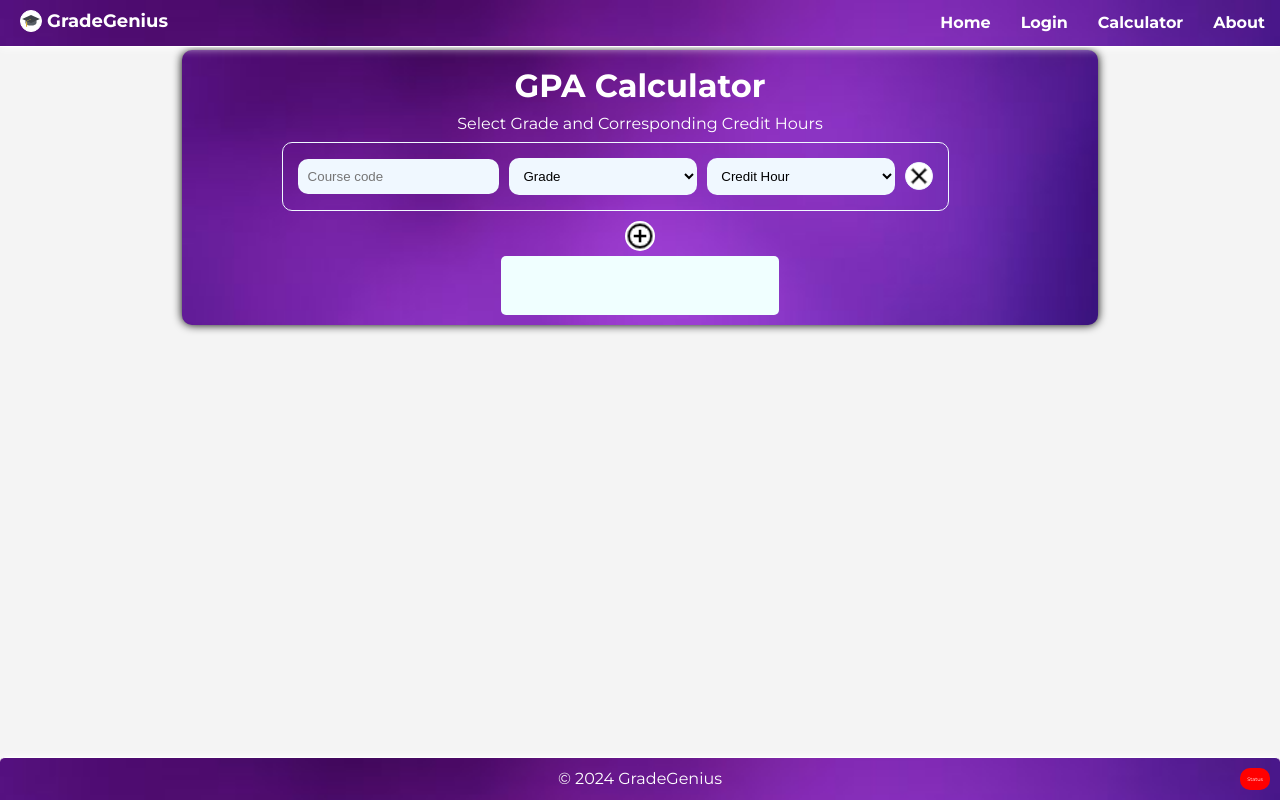
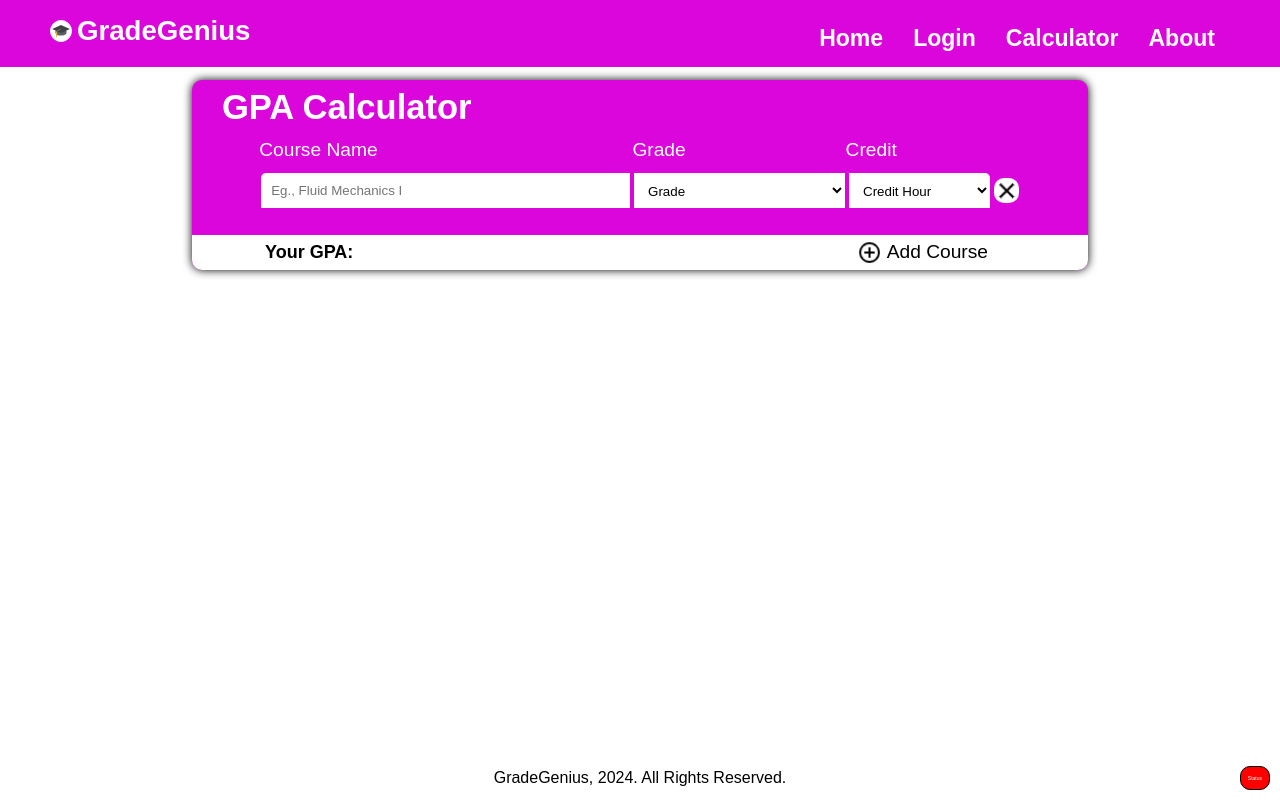
Before and after one commit to guyestguygithub001/Grade_Genius, a Flask app: page /calculate in a window 1280 px wide. Run offline with Flask 3, Linux system fonts and the light colour scheme; some web fonts are replaced.

Commit message:
UI changes

```diff
--- a/gradegenius/console.py
+++ b/gradegenius/console.py
@@ -1,4 +1,4 @@
-#!/usr/bin/python3
+#!/bin/python3
 """Console program for grade genius"""
 from calculator.grade_cal import grade_cal
 from models.user import User
--- a/gradegenius/test.py
+++ b/gradegenius/test.py
@@ -2,7 +2,7 @@
 '''Test Calculator'''
 from calculator.grade_cal import grade_cal
 
-grade = ['A', 'C', 'B', 'A']
-hours = [4, 3, 5, 4 ]
+grade = ['A', 'C', 'B', 'A', 'D']
+hours = [4, 3, 5, 4, 1]
 
-print("Your GPA is {:.3f}".format(grade_cal(grade, hours)))
+print("Your GPA is {:.2f}".format(grade_cal(grade, hours)))
--- a/gradegenius/web_flask/static/scripts/calculator.js
+++ b/gradegenius/web_flask/static/scripts/calculator.js
@@ -181,7 +181,7 @@ function calculateGpa(grades, hour) {
 	}
 	gpa = total !== 0 ?  qualityPoints / total : 0;
 	gpa = gpa.toFixed(2);
-	resultDiv.textContent = `GPA: ${gpa}`;
+	resultDiv.textContent = ` ${gpa}`;
     } else {
 	    resultDiv.textContent = '\u00A0';
     }
--- a/gradegenius/web_flask/static/scripts/status.js
+++ b/gradegenius/web_flask/static/scripts/status.js
@@ -23,9 +23,10 @@ fetch(status_url)
 	})
 
 let navToggle = document.getElementById("nav-toggle");
+let nav = document.querySelector("nav");
+nav.style.right = '-450px';
 
 navToggle.addEventListener('click', () => {
-	let nav = document.querySelector("nav");
 	if (nav.style.right === '-450px') {
 		console.log("Show nav");
 		nav.style.right = '0';
@@ -37,6 +38,5 @@ navToggle.addEventListener('click', () => {
 		nav.style.top = '7px';
 		navToggle.textContent = '\u2630';
 		navToggle.style.right = "15px";
-
 	}
 });
--- a/gradegenius/web_flask/static/styles/calculator.css
+++ b/gradegenius/web_flask/static/styles/calculator.css
@@ -1,66 +1,87 @@
 #gpa-list {
 	list-style: none;
 	padding: 0;
-	width: 80%;
+	width: 85%;
 	margin: 5px;
 }
 
 .container {
 	display: flex;
 	flex-direction: column;
-	background-color: purple;
-	background-image: url(../images/background.jpg);
-	background-size: cover;
+	background-color: rgb(219, 6, 219);
+	/* background-image: url(../images/background.jpg);
+	background-size: cover; */
 	width: 70%;
 	margin-left: auto;
 	margin-right: auto;
 	border-radius: 10px;
-	padding: 10px;
+	/* padding: 10px; */
 	align-items: center;
 	justify-content: center;
-	margin-top: 50px;
+	margin-top: 80px;
 	margin-bottom: 50px;
 	box-shadow: 0 0 10px;
+	font-size: larger;
 }
 
-li select,
-li button,
-li input
+.gpa-field select,
+.gpa-field button,
+.gpa-field input
  {
-	background-color: aliceblue;
+	background-color: white;
 	border: none;
 	padding: 10px;
 	border-radius: 10px;
-	width: 40%;
 	cursor: pointer;
-	margin: 5px;
+	margin: 2px;
+	font-family: inherit;
 }
 
-li input {
+.gpa-field select {
+	border-radius: 0;
+}
+
+.gpa-field input {
 	cursor: auto;
+	border-radius: 0;
+	border-top-left-radius: 5px;
+	width: 50%;
+	height: 15px;
 }
+
+.gpa-field .gpa-grade {
+	width: 30%;
+	border-radius: 0;
+	height: 35px;
+}
+
+.gpa-field .gpa-hour {
+	width: 20%;
+	border-top-right-radius: 5px;
+	height: 35px;
+	font-weight: lighter;
+}
+
 .gpa-field {
 	display: flex;
 	align-items: center;
 	justify-content: space-around;
-	width: 90%;
-	border: 1px solid aliceblue;
-	padding: 10px;
+	width: 100%;
+	border: none;
+	padding: 0;
 }
 
-.gpa-field:first-child {
-	border-top-right-radius: 10px;
+/* .gpa-list:first-child input {
 	border-top-left-radius: 10px;
 }
 
-.gpa-field:last-child {
+.gpa-list:last-child #hour {
 	border-bottom-right-radius: 10px;
-	border-bottom-left-radius: 10px;
-}
+} */
 
 .add-icon {
 	margin: 5px;
-	width: 30px;
+	width: 25px;
 	aspect-ratio: 1;
 	background-image: url(../images/add_circle.png);
 	background-repeat: no-repeat;
@@ -72,7 +93,7 @@ li input {
 }
 
 .remove-icon {
-	width: 30px;
+	width: 25px;
 	aspect-ratio: 1;
 	background-image: url(../images/close.png);
 	background-repeat: no-repeat;
@@ -83,25 +104,85 @@ li input {
 	border-radius: 50%;
 }
 
+.bottom {
+	display: flex;
+	justify-content: space-evenly;
+	align-content: center;
+	width: 100%;
+	background-color: white;
+	border-bottom-left-radius: 10px;
+	border-bottom-right-radius: 10px;
+	margin-top: 20px;
+}
+
 .result {
 	font-weight: bold;
 	display: flex;
 	justify-content: center;
 	align-items: center;
-	background-color: azure;
-	width: 30%;
+	/* background-color: azure; */
 	border-radius: 5px;
 	aspect-ratio: 5.5;
-	font-size: 20px;
-	padding: 5px;
+	font-size: 18px;
+	margin-right: auto;
+	padding-left: 73px;
 }
 
-h1 {
+.container h2 {
 	margin: 0;
 	color: white;
+	margin-right: auto;
+	padding-left: 30px;
 }
 
-p {
+.headers {
 	margin-bottom: 0;
 	color: white;
+	text-align: left;
+	display: flex;
+	width: 85%;
+	font-size: smaller;
 }
+
+.headers .course-name {
+	width: 49%;
+}
+.headers .grade-name {
+	width: 28%;
+}
+
+.add-course {
+	display: flex;
+	color: black;
+	align-items: center;
+	font-size: smaller;
+	margin-right: 100px;
+}
+
+#add-list {
+	cursor: pointer;
+}
+
+@media (max-width: 768px) {
+	.container {
+		width: 90%;
+	}
+
+	header {
+		padding-left: 30px;
+	}
+
+	.result {
+		padding-left: 0px;
+	}
+
+	.bottom {
+		padding-left: 10%;
+		width: 90%;
+	}
+
+	.add-course {
+		margin-right: 50px;
+		font-size: 15px;
+	}
+}
--- a/gradegenius/web_flask/static/styles/layout.css
+++ b/gradegenius/web_flask/static/styles/layout.css
@@ -1,6 +1,6 @@
 /* Add this CSS in a separate file named 'styles.css' and link it in your HTML head section */
-@import url("https://fonts.googleapis.com/css2?family=Montserrat:ital,wght@0,100..900;1,100..900&family=Poppins:wght@700&display=swap");
-/* Reset some default styles */
+@import url('https://fonts.cdnfonts.com/css/d-din');
+                /* Reset some default styles */
 body, h1, p, ul {
     margin: 0;
     padding: 0;
@@ -8,33 +8,39 @@ body, h1, p, ul {
 
 /* Apply a font throughout the page */
 body {
-    font-family: "Montserrat", sans-serif;
+    font-family: 'D-DIN', sans-serif;
+    font-family: 'D-DIN Condensed', sans-serif;
+    /* font-family: 'D-DIN Exp', sans-serif; */
     line-height: 1.6;
-    background-color: #f4f4f4;
+    background-color: #ffffff;
     margin-bottom: 50px;
     /* padding-top: 20px; */
     width: 100%;
+    font-size: larger;
 }
 
 /* Style the header */
 header {
-    background-image: url(../images/background.jpg);
-    background-size: cover;
     color: #fff;
     padding: 10px 0;
+    padding-left: 50px;
+    padding-top: 20px;
     display: flex;
-    box-shadow: 0 0 10px;
-    border-bottom: 1px white solid;
+    font-size: larger;
     position: fixed;
     top: 0;
-    width: 100%;
+    width: 100vw;
+    background-color: rgb(219, 6, 219);
 }
 
 nav {
     margin-left: auto;
+    width: auto;
+    display: flex;
 }
 /* Style the navigation menu */
 nav ul {
+    padding-right: 100px;
     list-style: none;
     display: flex;
     justify-content: center;
@@ -57,10 +63,10 @@ nav ul li a:hover {
 
 /* Style the footer */
 footer {
-    background-color: purple;
-    background-image: url(../images/background.jpg);
+    /* background-color: rgb(219, 6, 219); */
+    background-color: #ffffff;
     background-size: cover;
-    color: #fff;
+    color: black;
     text-align: center;
     padding: 10px 0;
     position: fixed;
@@ -68,12 +74,13 @@ footer {
     border-top-right-radius: 5px;
     border-top-left-radius: 5px;
     width: 100%;
-    border-top: 1px solid white;
+    /* border-top: 1px solid white; */
     margin-top: 30px;
-    box-shadow: 0 0 10px;
+    /* box-shadow: 0 0 10px; */
     display: flex;
     /* align-items: center; */
     justify-content: space-evenly;
+    font-size: smaller;
 }
 
 footer p {
@@ -92,8 +99,12 @@ header img {
 header .logo a {
     display: flex;
     align-items: center;
-    padding-left: 20px;
+    padding: 0;
     text-decoration: none;
+}
+
+header .logo a h1 {
+    font-size: larger;
 }
 
 .logo a:visited {
@@ -119,6 +130,7 @@ header .logo a {
     background-color: red;
     color: white;
     font-size: 5px;
+    border: 1px black solid;
 }
 
 .nav-toggle {
@@ -136,7 +148,7 @@ header .logo a {
         width: 250px;
         height: 100%;
         padding-top: 50px;
-        transition: left 0.3s ease;
+        transition: right 0.5s ease;
         margin-left: 30px;
         border-left: 3px solid #ddd;
         border-top-left-radius: 5px;
--- a/gradegenius/web_flask/templates/calculator.html
+++ b/gradegenius/web_flask/templates/calculator.html
@@ -1,11 +1,15 @@
 {% extends 'layout.html' %}
 {% block content %}
 <div class="container">
-	<h1>GPA Calculator</h1>
-	<p>Select Grade and Corresponding Credit Hours</p>
+	<h2>GPA Calculator</h2>
+	<div class="headers">
+		<p class="course-name">Course Name</p>
+		<p class="grade-name">Grade</p>
+		<p class="hour-name">Credit</p>
+	</div>
 	<ul id="gpa-list">
 		<li class="gpa-field">
-			<input type="text" name="course" class="course" placeholder="Course code">
+			<input type="text" name="course" class="course" placeholder="Eg., Fluid Mechanics I">
 			<select class="gpa-grade" name="gpa-option">
 				<option value="">Grade</option>
 				<option value="A">A</option>
@@ -27,7 +31,15 @@
 			<button id="remove-grade" class="remove-icon" title="Remove this course"></button>
 		</li>
 	</ul>
-	<button id="add-list" class="add-icon" title="Add a new course"></button>
-	<div id="result" class="result" title="Result will be shown here">&nbsp;</div>
+	<div class="bottom">
+		<div class="result">
+			<p>Your GPA:&nbsp;</p>
+			<p id="result" class="result-p" title="Result will be shown here">&nbsp;</p>
+		</div>
+		<div class="add-course" id="add-list" title="Add a new course">
+			<button  class="add-icon"></button>
+			<p>Add Course</p>
+		</div>
+	</div>
 </div>
 {% endblock content %}
--- a/gradegenius/web_flask/templates/layout.html
+++ b/gradegenius/web_flask/templates/layout.html
@@ -30,7 +30,7 @@
 	{% block content %}
 	{% endblock content %}
     <footer>
-        <p>© 2024 GradeGenius</p>
+        <p>GradeGenius, 2024. All Rights Reserved.</p>
         <div id="status" class="status">Status</div>
     </footer>
     <script src="{{ url_for('static', filename='scripts/status.js') }}"></script>
--- a/gradegenius/web_flask/templates/signup.html
+++ b/gradegenius/web_flask/templates/signup.html
@@ -16,11 +16,11 @@
 
                 <label for="username"><b>Username</b></label>
                 <input id="username" type="text" placeholder="Enter Username" name="username" autocomplete="on" required>
-
+                <p id="username-ok"></p>
                 <label for="password"><b>Password</b></label>
                 <input id="password" type="password" placeholder="Enter Password" name="password" autocomplete="on" required>
 
-                <button id="signup-submit" type="button">Sign up</button>
+                <button class="button-disabled" id="signup-submit" type="button" disabled>Sign up</button>
 
 				<p>Already have an account? <a href="/login"><button type="button">Login</button></a></p>
 
```
Also changed, not shown: gradegenius/genius.json (+1 -1 lines), gradegenius/web_flask/static/scripts/signup.js (+58 -4 lines), gradegenius/web_flask/static/styles/about.css (+9 -4 lines), gradegenius/web_flask/static/styles/home.css (+81 -33 lines), gradegenius/web_flask/static/styles/login.css (+17 -1 lines), gradegenius/web_flask/static/styles/signup-success.css (+7 -0 lines), gradegenius/web_flask/templates/home.html (+8 -14 lines), gradegenius/web_flask/static/images/gpa_calculator.png.
